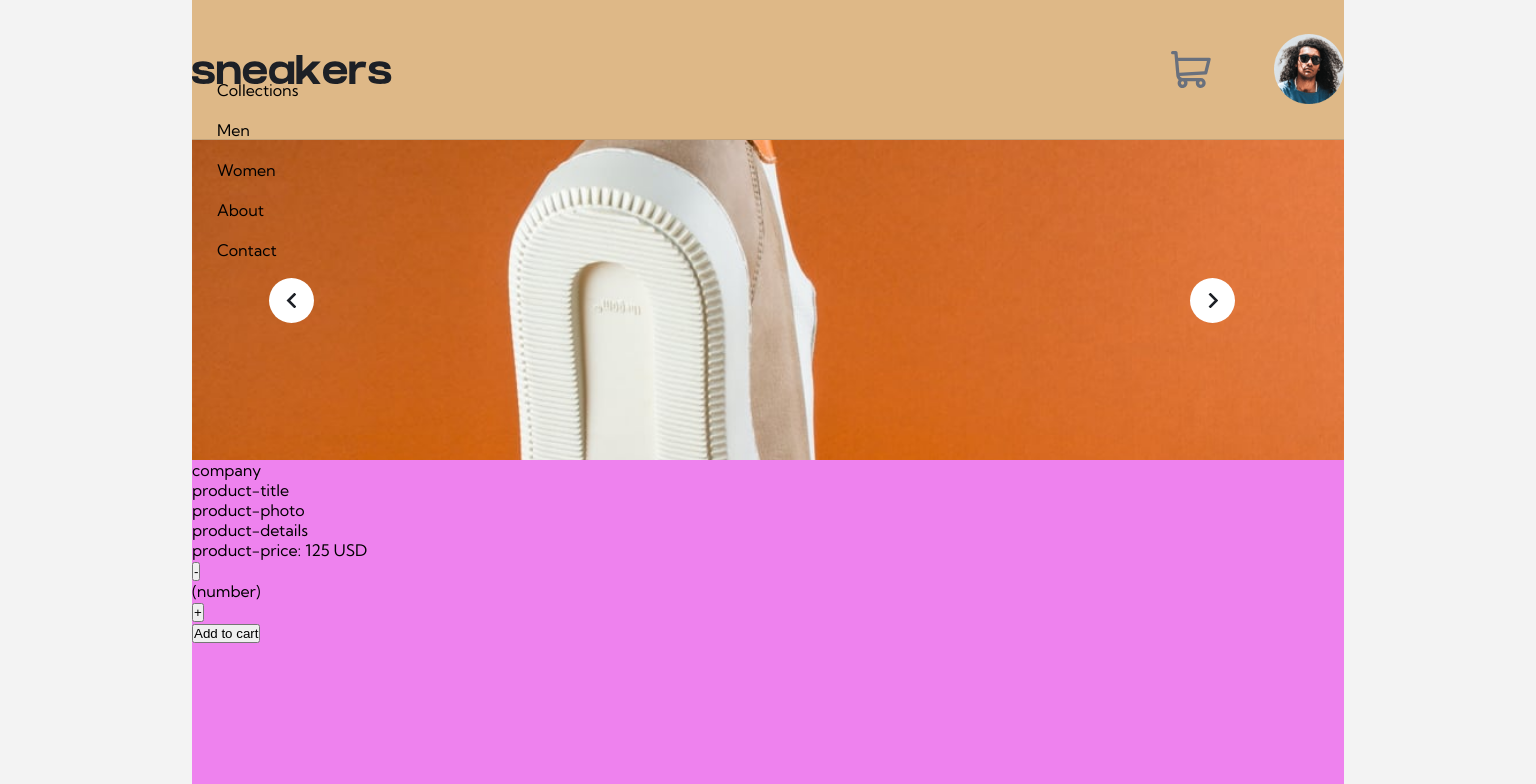
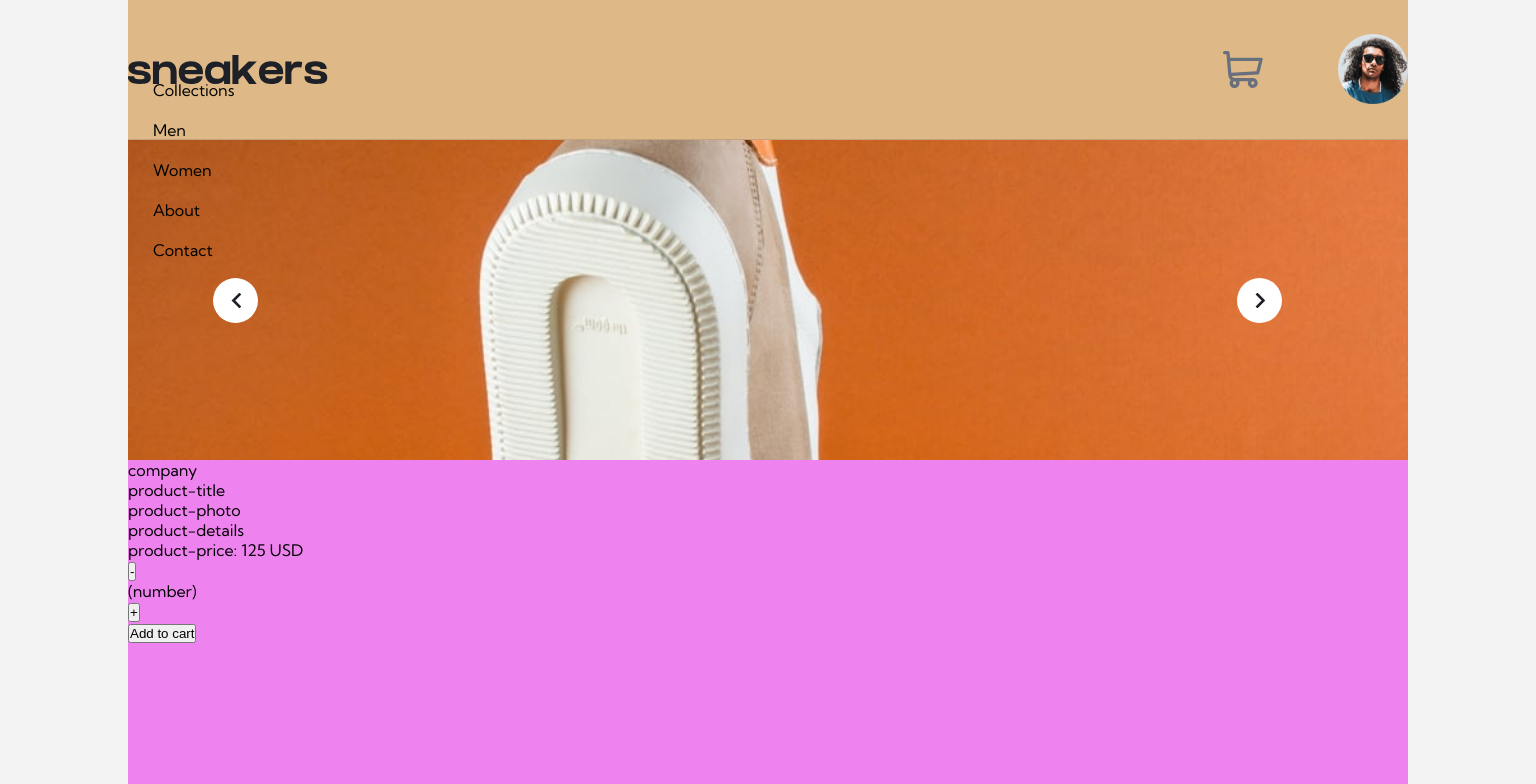
Before and after one commit to j-eick/ecom-productPage, a React (Vite) app: page / in a window 1536 px wide. Shown: the top 784 px of the page. Built offline with nearby package versions, Linux system fonts and the light colour scheme.

Commit message:
fix: Main comp width now uses clamp()

```diff
--- a/src/components/Main/Main.module.css
+++ b/src/components/Main/Main.module.css
@@ -10,7 +10,7 @@
 }
 @media (min-width: 1440px) {
   .main {
-    width: 75%;
+    width: clamp(1280px, 75%, 1440px);
     min-height: 100%;
     background-color: violet;
   }
--- a/src/components/Main/Main.module.scss
+++ b/src/components/Main/Main.module.scss
@@ -11,7 +11,7 @@
   }
 
   @include wide {
-    width: 75%;
+    width: clamp(1280px, 75%, 1440px);
     min-height: 100%;
     background-color: violet;
   }
```
Also changed, not shown: 1 other file (tests, documents, lock files or other folders).
